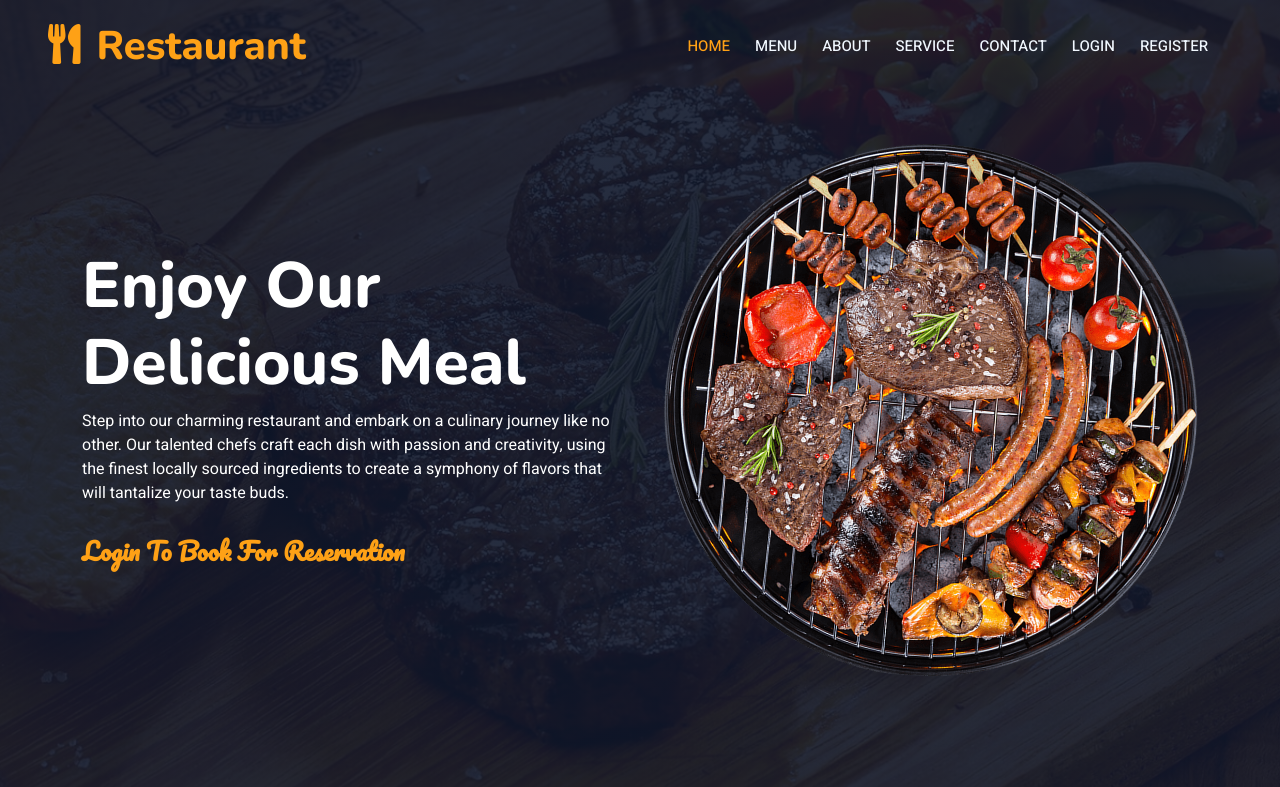
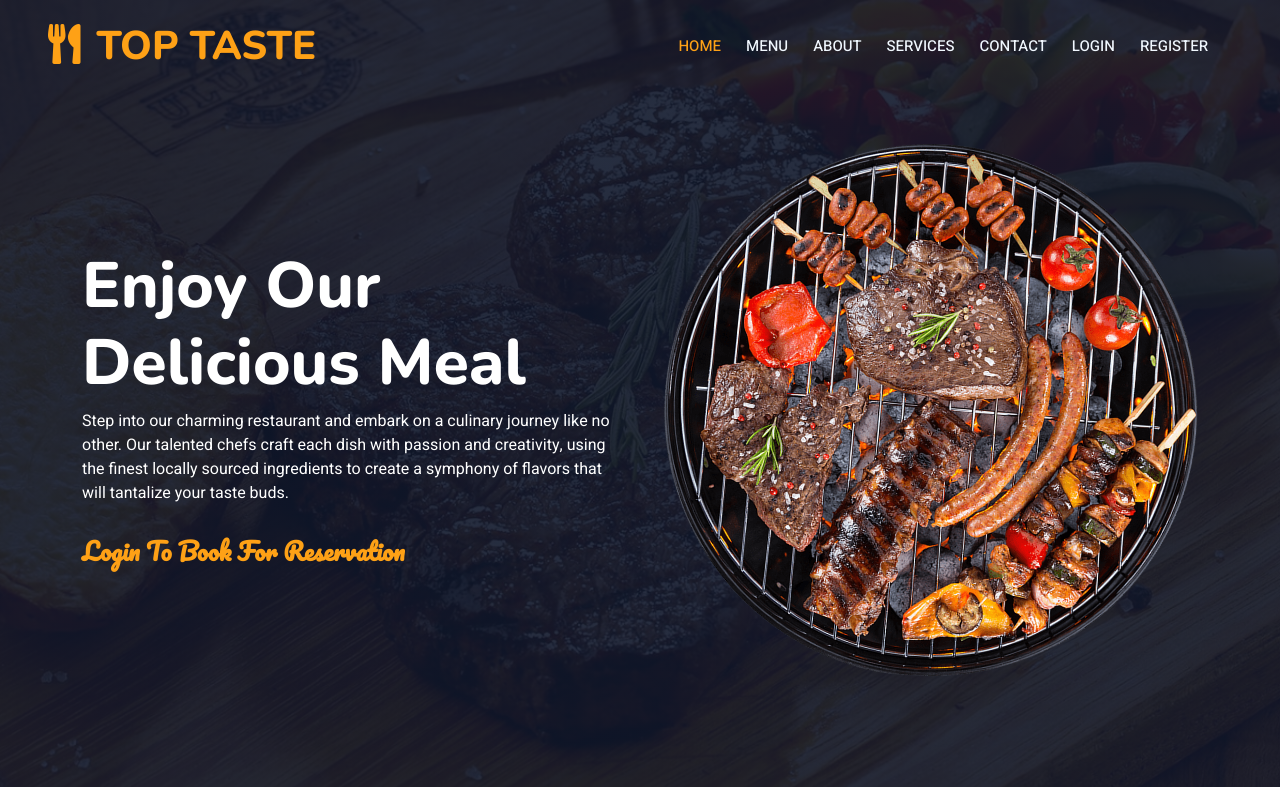
Before and after one commit to UzairAli36/Restaurant-Management-System, a PHP site: page /restoran/index.php in a window 1280 px wide. Shown: the top 787 px of the page. Run offline with PHP 8.4, Linux system fonts and the light colour scheme; data that the repository does not hold is empty; some libraries are stand-ins or nearby versions.

Commit message:
new commit added

```diff
--- a/includes/header.php
+++ b/includes/header.php
@@ -13,7 +13,7 @@ define("APPIMAGES", "http://localhost/restoran/admin-panel/foods-admins/foods-im
 
 <head>
     <meta charset="utf-8">
-    <title>Restoran - Bootstrap Restaurant Template</title>
+    <title>Welcome to - Top Taste Restaurant</title>
     <meta content="width=device-width, initial-scale=1.0" name="viewport">
     <meta content="" name="keywords">
     <meta content="" name="description">
@@ -57,8 +57,7 @@ define("APPIMAGES", "http://localhost/restoran/admin-panel/foods-admins/foods-im
         <div class="container-xxl position-relative p-0">
             <nav class="navbar navbar-expand-lg navbar-dark bg-dark px-4 px-lg-5 py-3 py-lg-0">
                 <a href="<?php echo APPURL; ?>" class="navbar-brand p-0">
-                    <h1 class="text-primary m-0"><i class="fa fa-utensils me-3"></i>Restaurant</h1>
-                    <!-- <img src="img/logo.png" alt="Logo"> -->
+                    <h1 class="text-primary m-0"><i class="fa fa-utensils me-3"></i>TOP TASTE</h1>
                 </a>
                 <button class="navbar-toggler" type="button" data-bs-toggle="collapse" data-bs-target="#navbarCollapse">
                     <span class="fa fa-bars"></span>
@@ -68,7 +67,7 @@ define("APPIMAGES", "http://localhost/restoran/admin-panel/foods-admins/foods-im
                         <a href="<?php echo APPURL; ?>" class="nav-item nav-link active">Home</a>
                         <a href="<?php echo APPURL; ?>/menu.php" class="nav-item nav-link">Menu</a>
                         <a href="<?php echo APPURL; ?>/about.php" class="nav-item nav-link">About</a>
-                        <a href="<?php echo APPURL; ?>/service.php" class="nav-item nav-link">Service</a>
+                        <a href="<?php echo APPURL; ?>/service.php" class="nav-item nav-link">Services</a>
                         <a href="<?php echo APPURL; ?>/contact.php" class="nav-item nav-link">Contact</a>
 
                         <?php if (isset($_SESSION['username'])) : ?>
```
